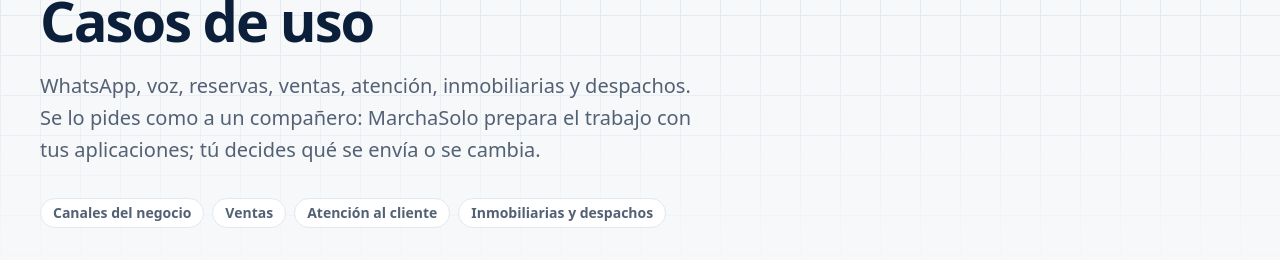
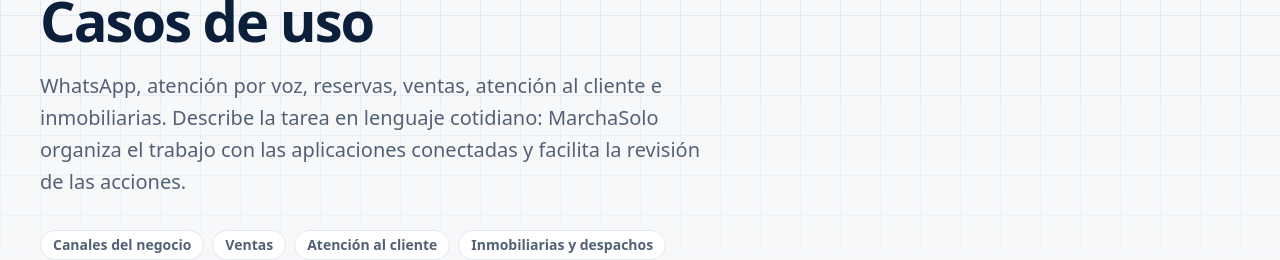
Before and after one commit to CESARKUBEREK/Delega, a Next.js app: page /casos-de-uso in a window 1280 px wide. Shown: the part 174-434 px from the top of the page. Built offline with nearby package versions, Linux system fonts and the light colour scheme; no server answers.

Commit message:
Armoniza casos de uso en español neutro

```diff
--- a/src/app/casos-de-uso/page.tsx
+++ b/src/app/casos-de-uso/page.tsx
@@ -7,7 +7,7 @@ import { publicPageMetadata } from "@/lib/seo"
 export const metadata = publicPageMetadata({
   title: "Casos de uso",
   description:
-    "WhatsApp del negocio, voz y reservas, ventas, atención al cliente, inmobiliarias y despachos. MarchaSolo prepara el trabajo; tú apruebas antes de enviar o cambiar nada.",
+    "WhatsApp del negocio, atención por voz, reservas, ventas, atención al cliente e inmobiliarias. MarchaSolo organiza tareas y prepara acciones para su revisión cuando corresponde.",
   path: "/casos-de-uso",
 })
 
@@ -48,8 +48,7 @@ export default function UseCasesPage() {
           <div className="site-container">
             <h1 className="site-h1">Casos de uso</h1>
             <p className="site-lead">
-              WhatsApp, voz, reservas, ventas, atención, inmobiliarias y despachos. Se lo pides como a un compañero: MarchaSolo prepara el
-              trabajo con tus aplicaciones; tú decides qué se envía o se cambia.
+              WhatsApp, atención por voz, reservas, ventas, atención al cliente e inmobiliarias. Describe la tarea en lenguaje cotidiano: MarchaSolo organiza el trabajo con las aplicaciones conectadas y facilita la revisión de las acciones.
             </p>
             <nav aria-label="Áreas" className="mt-8 flex flex-wrap gap-2">
               {GROUPS.map((g) => (
@@ -106,10 +105,9 @@ export default function UseCasesPage() {
           <div className="site-container">
             <div className="site-cta">
               <div>
-                <h2 className="site-h2">¿Tu tarea no está aquí?</h2>
+                <h2 className="site-h2">¿La tarea que buscas no aparece aquí?</h2>
                 <p>
-                  Descríbela con tus palabras al crear la cuenta. MarchaSolo te propone el plan; tú decides si lo pones en
-                  marcha.
+                  Describe la tarea al crear la cuenta. MarchaSolo propone un proceso para organizarla y probarla.
                 </p>
               </div>
               <Link href="/crear-cuenta" className="btn btn-primary">
```
